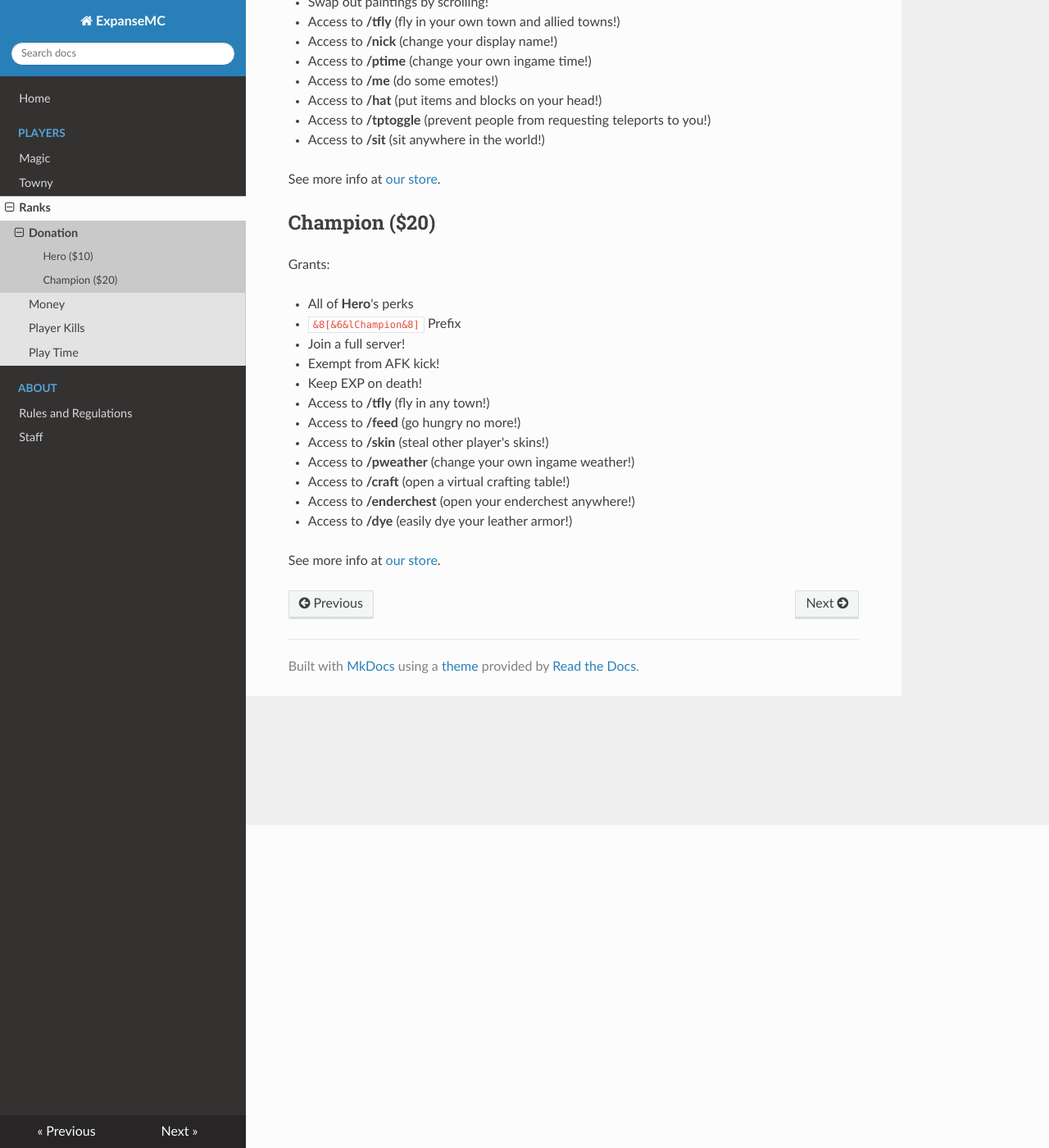
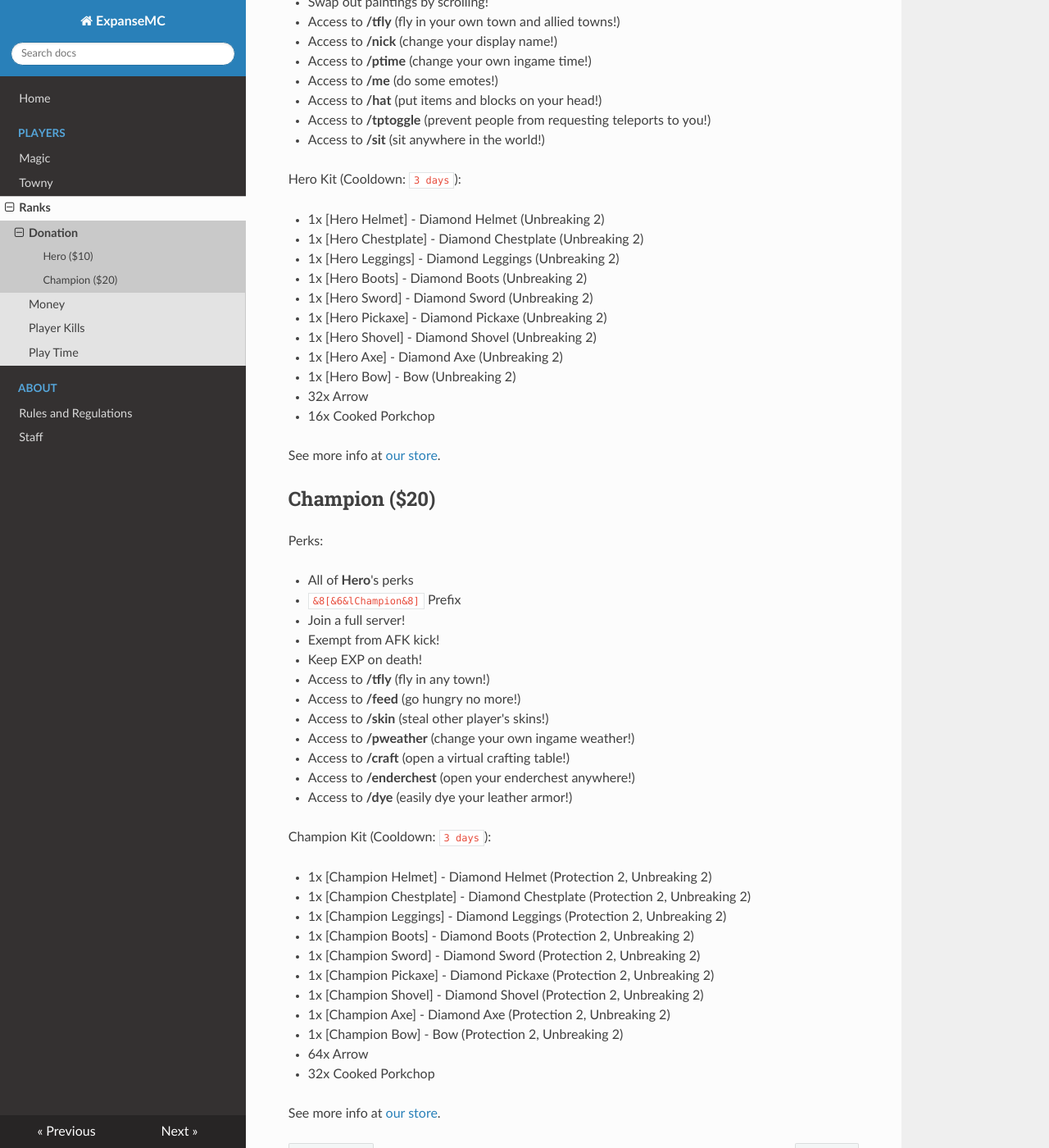
Before and after one commit to ExpanseMC/expansemc-wiki, an MkDocs documentation site: the page built from docs/players/ranks/donation.md, in a window 1280 px wide and 1400 px high, scrolled down 394 px. Shown: the whole window at 82% size. Built offline with MkDocs 1.6.1, drawn with Linux system fonts in a browser that asks for light colours; nearby versions of some CDN libraries.

Commit message:
Add kits

```diff
--- a/docs/players/ranks/donation.md
+++ b/docs/players/ranks/donation.md
@@ -18,11 +18,25 @@ Perks:
 - Access to __/tptoggle__ (prevent people from requesting teleports to you!)
 - Access to __/sit__ (sit anywhere in the world!)
 
+Hero Kit (Cooldown: `3 days`):
+
+- 1x [Hero Helmet] - Diamond Helmet (Unbreaking 2)
+- 1x [Hero Chestplate] - Diamond Chestplate (Unbreaking 2)
+- 1x [Hero Leggings] - Diamond Leggings (Unbreaking 2)
+- 1x [Hero Boots] - Diamond Boots (Unbreaking 2)
+- 1x [Hero Sword] - Diamond Sword (Unbreaking 2)
+- 1x [Hero Pickaxe] - Diamond Pickaxe (Unbreaking 2)
+- 1x [Hero Shovel] - Diamond Shovel (Unbreaking 2)
+- 1x [Hero Axe] - Diamond Axe (Unbreaking 2)
+- 1x [Hero Bow] - Bow (Unbreaking 2)
+- 32x Arrow
+- 16x Cooked Porkchop
+
 See more info at [our store](https://store.expansemc.com).
 
 ## Champion ($20)
 
-Grants:
+Perks:
 
 - All of __Hero__'s perks
 - `&8[&6&lChampion&8]` Prefix
@@ -37,4 +51,18 @@ Grants:
 - Access to __/enderchest__ (open your enderchest anywhere!)
 - Access to __/dye__ (easily dye your leather armor!)
 
+Champion Kit (Cooldown: `3 days`):
+
+- 1x [Champion Helmet] - Diamond Helmet (Protection 2, Unbreaking 2)
+- 1x [Champion Chestplate] - Diamond Chestplate (Protection 2, Unbreaking 2)
+- 1x [Champion Leggings] - Diamond Leggings (Protection 2, Unbreaking 2)
+- 1x [Champion Boots] - Diamond Boots (Protection 2, Unbreaking 2)
+- 1x [Champion Sword] - Diamond Sword (Protection 2, Unbreaking 2)
+- 1x [Champion Pickaxe] - Diamond Pickaxe (Protection 2, Unbreaking 2)
+- 1x [Champion Shovel] - Diamond Shovel (Protection 2, Unbreaking 2)
+- 1x [Champion Axe] - Diamond Axe (Protection 2, Unbreaking 2)
+- 1x [Champion Bow] - Bow (Protection 2, Unbreaking 2)
+- 64x Arrow
+- 32x Cooked Porkchop
+
 See more info at [our store](https://store.expansemc.com).
```
Also changed, not shown: docs/players/ranks/money.md (+8 -0 lines), docs/players/ranks/playerkills.md (+5 -0 lines), docs/players/ranks/playtime.md (+6 -0 lines).
